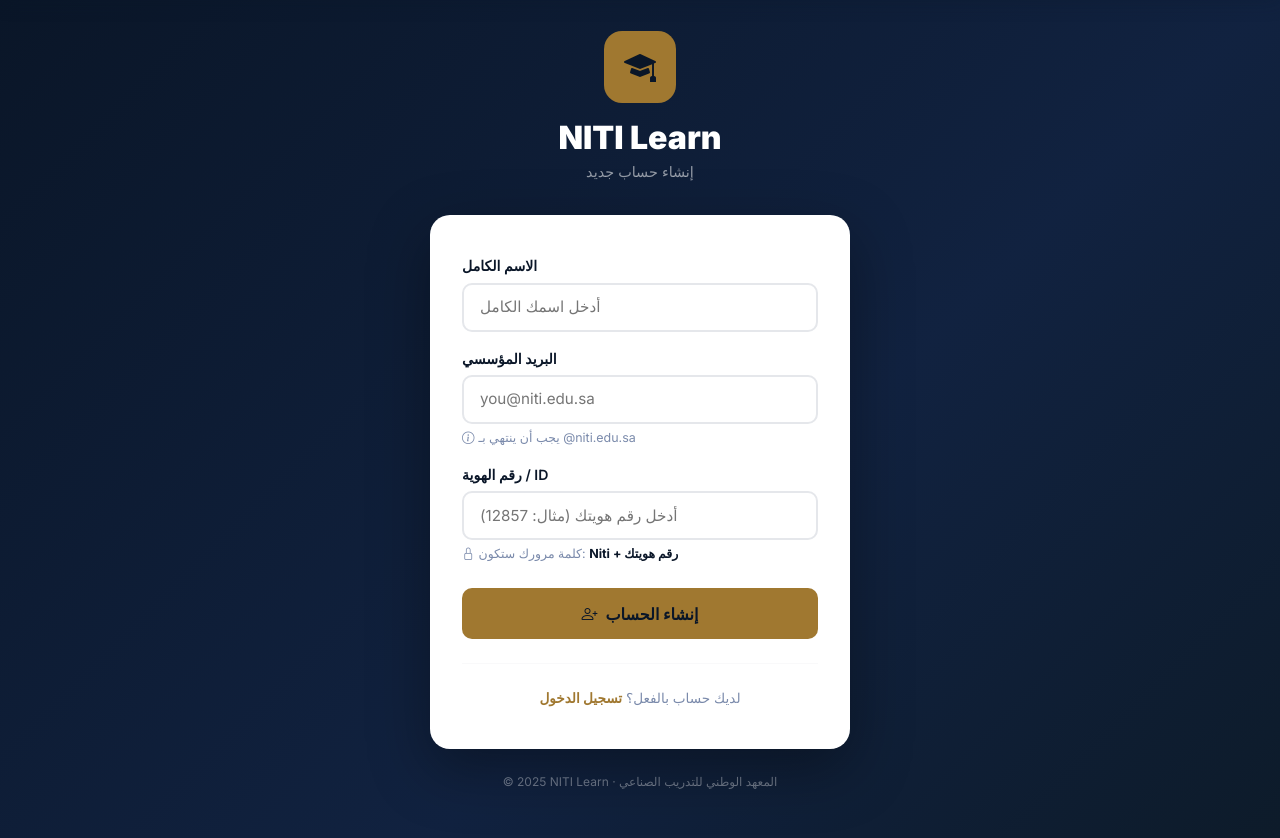
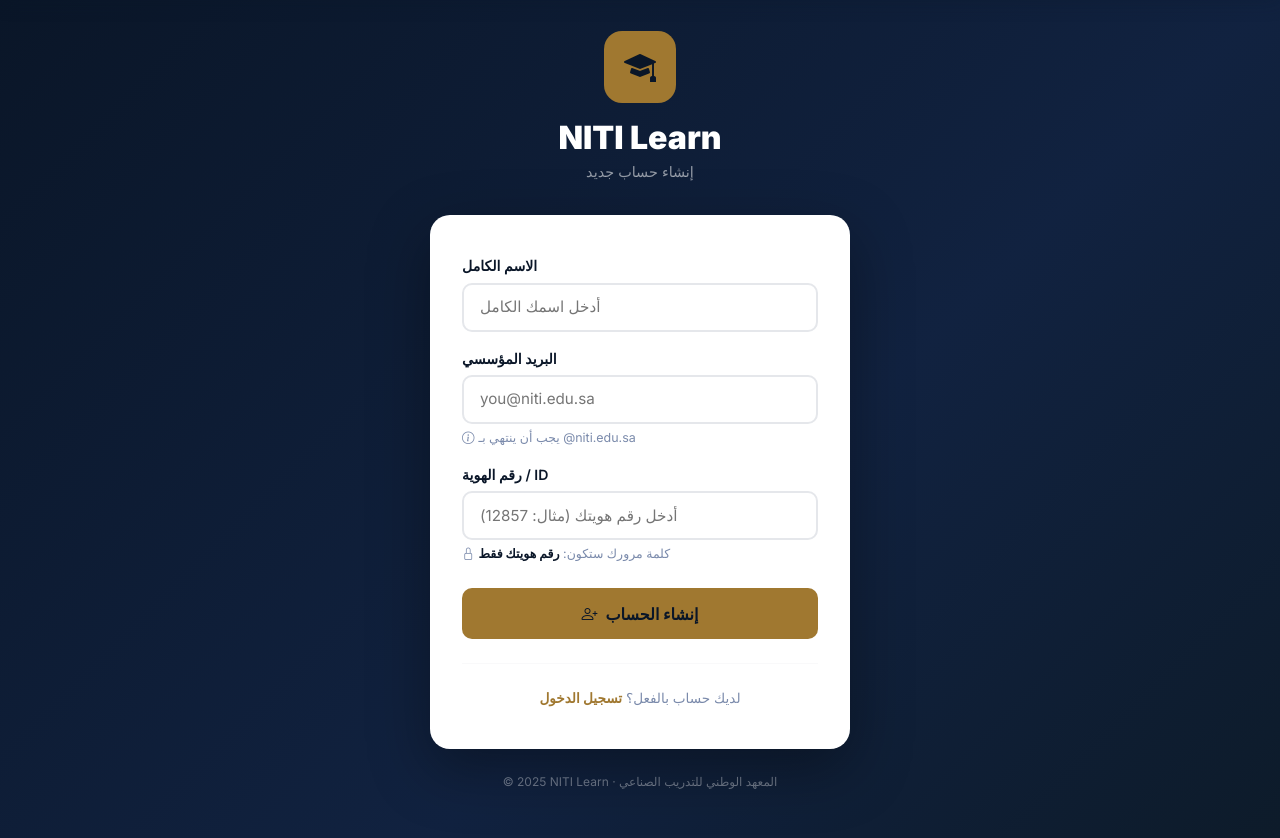
Before and after one commit to lywy71290-hue/peerlearn, a Flask app: page /register in a window 1280 px wide. Shown: the part 63-901 px from the top of the page. Run offline with Flask 3, Linux system fonts and the light colour scheme; parts of the project's set-up code (start-up, migrations or seed data) failed here and were passed over; some libraries are stand-ins or nearby versions.

Commit message:
fix: show national_id only as password hint in register page

```diff
--- a/templates/auth/register.html
+++ b/templates/auth/register.html
@@ -81,7 +81,7 @@
                  onfocus="this.style.borderColor='var(--gold-dark)'"
                  onblur="this.style.borderColor='#e5e7eb'">
           <small style="color:var(--text-muted); font-size:.78rem; margin-top:.3rem; display:block;">
-            <i class="bi bi-lock me-1"></i>كلمة مرورك ستكون: <strong id="pwPreview" style="color:var(--navy);">Niti + رقم هويتك</strong>
+            <i class="bi bi-lock me-1"></i>كلمة مرورك ستكون: <strong id="pwPreview" style="color:var(--navy);">رقم هويتك فقط</strong>
           </small>
         </div>
 
@@ -119,7 +119,7 @@
     idInput.addEventListener('input', function() {
       const val = this.value.replace(/\D/g, '');
       this.value = val;
-      pwPreview.textContent = val ? 'Niti' + val : 'Niti + رقم هويتك';
+      pwPreview.textContent = val ? val : 'رقم هويتك فقط';
     });
   }
 </script>
```
